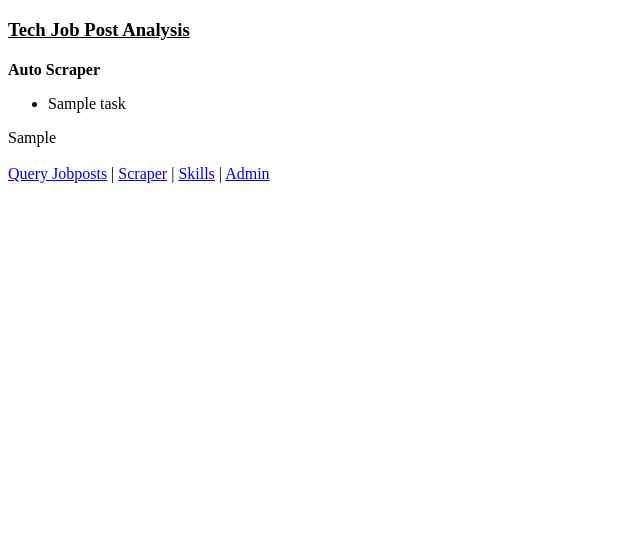
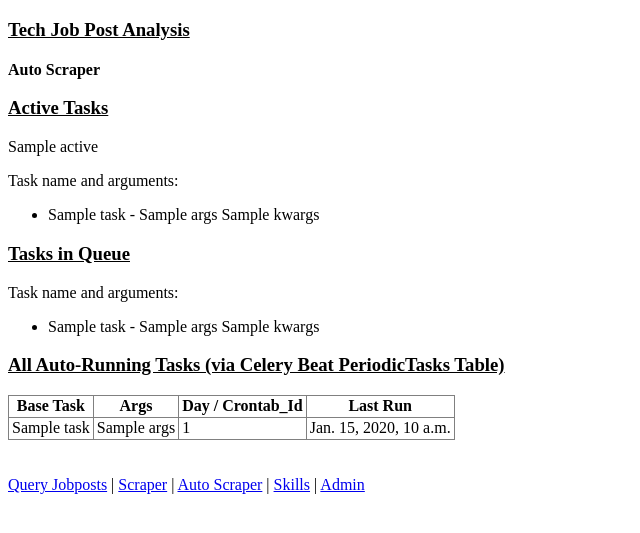
Before and after one commit to awcrosby/jobpost_data, a Django app: template djangosite/home/templates/home/auto_scraper.html in a window 1280 px wide. Shown: the top 533 px of the page, without its empty margins (0-640 px from the left). Run offline with Django 3.2, Linux system fonts and the light colour scheme; the template is opened without the code that fills it: most values are stand-ins (such as "Sample title", 1, 10 or a date in 2020); parts of the project's set-up code (start-up, migrations or seed data) failed here and were passed over; some libraries are stand-ins or nearby versions.

Commit message:
display all periodic tasks and retain task results

```diff
--- a/djangosite/home/templates/home/auto_scraper.html
+++ b/djangosite/home/templates/home/auto_scraper.html
@@ -5,9 +5,44 @@
 
 <div style="margin: 20px 0px 10px 0px; font-weight: bold;">Auto Scraper</div>
 
+<div id="active_tasks">
+    <h3>Active Tasks</h3>
+    {{ active }}
+    {% if active %}
+    <p>Task name and arguments:</p>
+      <ul>{% for task in active %}<li>{{ task.name }} - {{ task.args }} {{ task.kwargs }}</li>{% endfor %}</ul>
+    {% else %}
+      <p>None</p>
+    {% endif %}
+</div>
+
+<div id="queue_tasks">
+    <h3>Tasks in Queue</h3>
+    {% if queue %}
+    <p>Task name and arguments:</p>
+      <ul>{% for task in queue %}<li>{{ task.name }} - {{ task.args }} {{ task.kwargs }}</li>{% endfor %}</ul>
+    {% else %}
+      <p>None</p>
+    {% endif %}
+</div>
+
 <div id="all_db_tasks">
-    <ul>{% for task in tasks %}<li>{{ task }}</li>{% endfor %}</ul>
+  <h3>All Auto-Running Tasks (via Celery Beat PeriodicTasks Table)</h3>
+  <table>
+    <tr>
+      <th>Base Task</th>
+      <th>Args</th>
+      <th>Day / Crontab_Id</th>
+      <th>Last Run</th>
+    </tr>
+    {% for task in tasks %}<tr>
+      <td>{{ task.task }}</td>
+      <td>{{ task.args }}</td>
+      <td>{{ task.crontab_id }}</td>
+      <td>{{ task.last_run_at }}</td>
+    {% endfor %}
+
+  </table>
 </div>
-{{last_run}}
 
 {% endblock %}
--- a/djangosite/home/templates/home/base.html
+++ b/djangosite/home/templates/home/base.html
@@ -29,6 +29,7 @@
     <footer>
       <a class="center-align" href="/">Query Jobposts</a> |
       <a class="center-align" href="/scraper">Scraper</a> |
+      <a class="center-align" href="/auto_scraper">Auto Scraper</a> |
       <a class="center-align" href="/skills">Skills</a> |
       <a class="center-align" href="/admin">Admin</a>
     </footer>
--- a/djangosite/home/templates/home/scraper.html
+++ b/djangosite/home/templates/home/scraper.html
@@ -59,11 +59,9 @@
   // check if any status in progress, if so HTTP req for progress
   function check_each_status() {
     $('.js-status').each(function() {
-      //console.log('inside check_each_status:', $(this).text());
       var task_id = $(this).attr('app_task_id');
       var scraper_id = $(this).attr('app_scraper_id');
-      if ($(this).text() == 'PENDING') { console.log('temp if') }
-      if ($(this).text() == 'PENDING' || $(this).text() == 'IN_PROGRESS') {
+      if ($(this).text().trim() == 'PENDING' || $(this).text().trim() == 'IN_PROGRESS') {
         console.log('inside if pending/in_progress');
         $("#button-" + scraper_id).attr('disabled', true)
         $.ajax({
--- a/djangosite/home/text_proc.py
+++ b/djangosite/home/text_proc.py
@@ -19,7 +19,7 @@
               'performance', 'key', 'focus', 'object', 'process', 'center',
               'server', 'components', 'scale', 'user', 'external', 'global',
               'local', 'processing', 'call', 'configuration', 'networking',
-              'resources', 'protocols', 'frameworks'])
+              'resources', 'protocols', 'frameworks', 'click'])
 
 
 def db_text_search(query, query_loc):
--- a/djangosite/home/utils.py
+++ b/djangosite/home/utils.py
@@ -7,7 +7,7 @@
     if task.status == 'FAILURE':
         display_result = json.loads(task.result)['exc_type']
     elif task.status == 'SUCCESS':
-        display_result = '{} posts scraped on {}'.format(
+        display_result = '{} posts scraped on {} UTC'.format(
             json.loads(task.result)['jobposts'],
             task.date_done.strftime('%Y-%m-%d %H:%M'))
     return display_result
--- a/djangosite/settings.py
+++ b/djangosite/settings.py
@@ -105,3 +105,4 @@
 STATIC_URL = '/static/'
 
 CELERY_RESULT_BACKEND = 'django-db'
+CELERY_RESULT_EXPIRES = 0  # prevents daily clearing of TaskResults table
```
Also changed, not shown: djangosite/home/views.py (+5 -4 lines).
